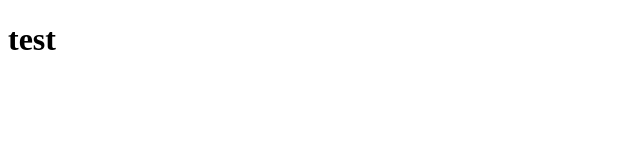
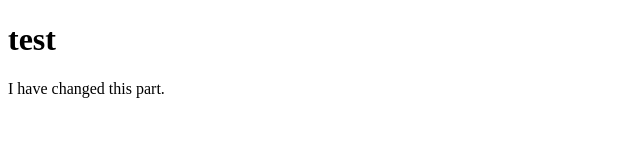
Before and after one commit to molikatevy/test, a plain HTML site: page index.html in a window 1280 px wide. Shown: the whole page, without its empty margins (0-640 px from the left). Drawn offline with Linux system fonts and the light colour scheme.

Commit message:
Added a line of p tag

```diff
--- a/index.html
+++ b/index.html
@@ -7,5 +7,6 @@
   </head>
   <body>
     <h1>test</h1>
+    <p>I have changed this part.</p>
   </body>
 </html>
```
